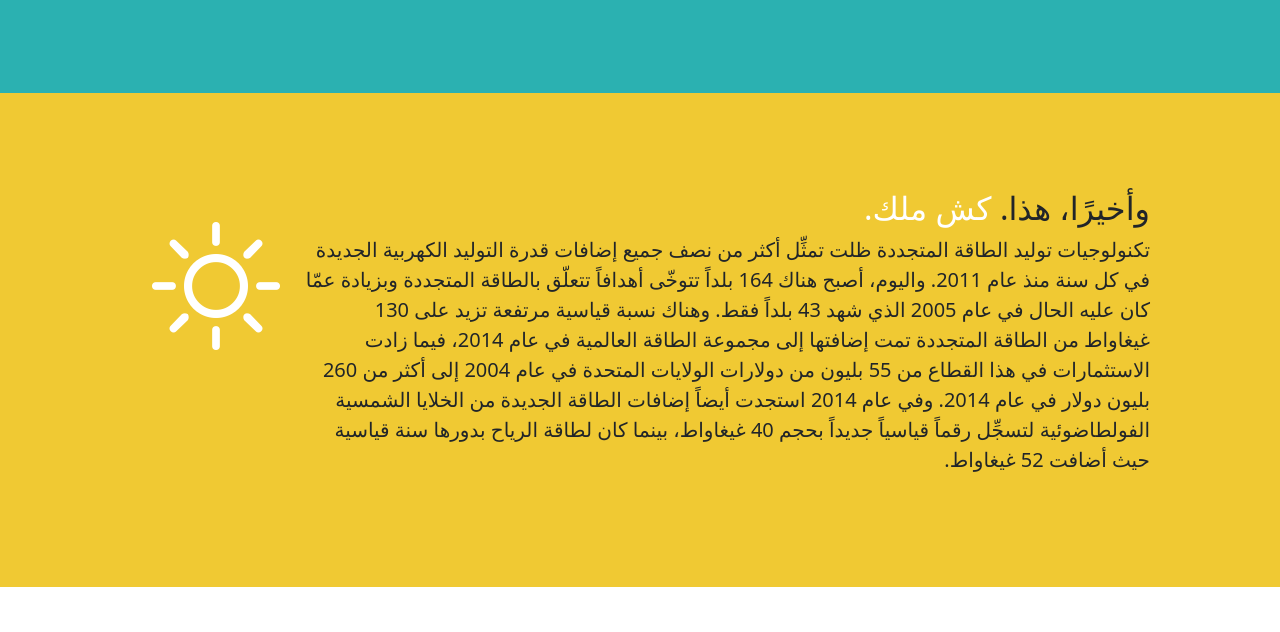
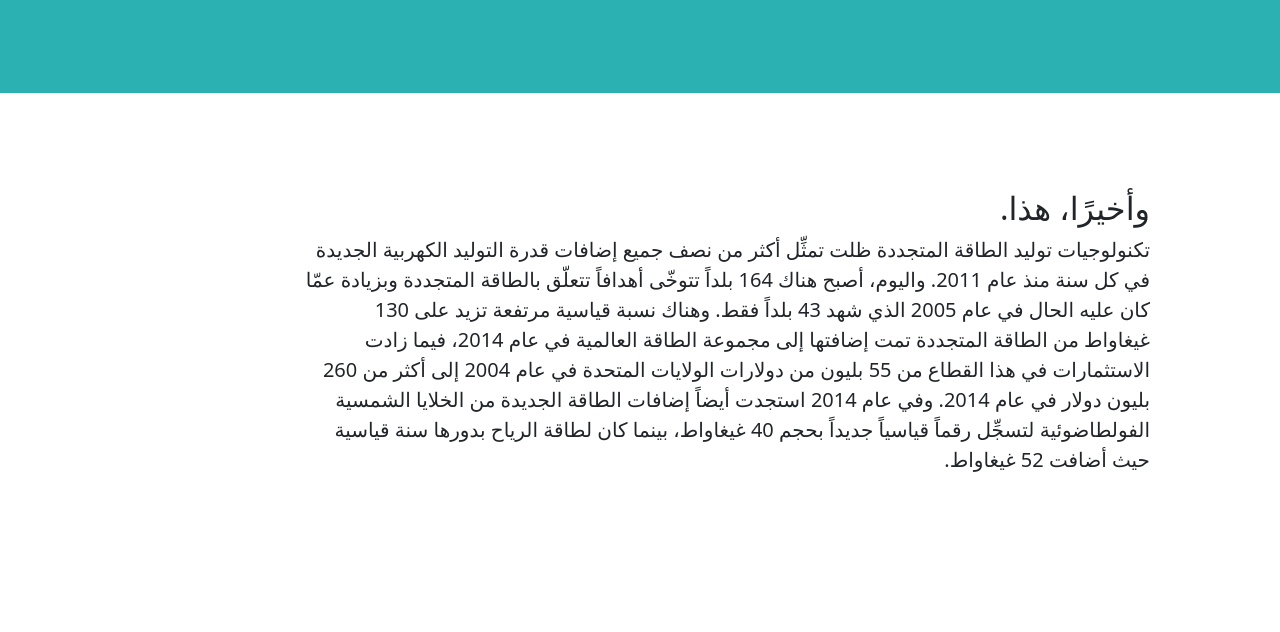
Before and after one commit to altmedialab/solargy, a plain HTML site: page index.html in a window 1280 px wide. Shown: the part 1551-2183 px from the top of the page. Drawn offline with nearby package versions, Linux system fonts and the light colour scheme.

Commit message:
Update solargy.css

```diff
--- a/res/css/solargy.css
+++ b/res/css/solargy.css
@@ -97,7 +97,8 @@ font-family: 'Tajawal', sans-serif;
 }
 
 .feature-3 {
-    background-color: #f0c933;
+    /* background-color: #f0c933; original color*/
+    background-color: ##929fa4;
     font-weight : 300;
 }
 
```
